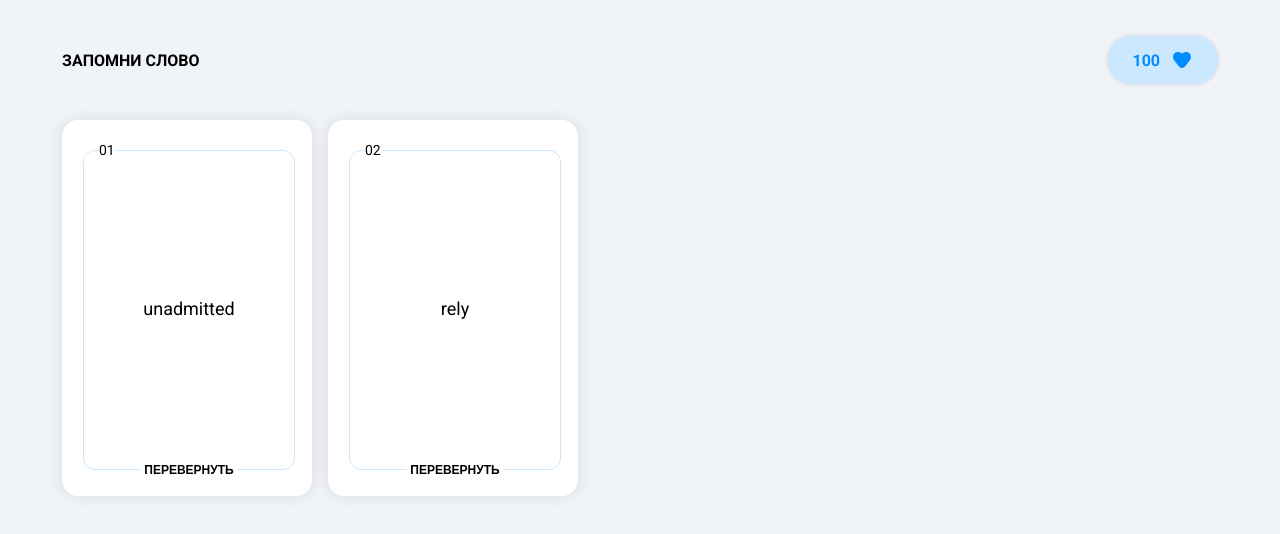
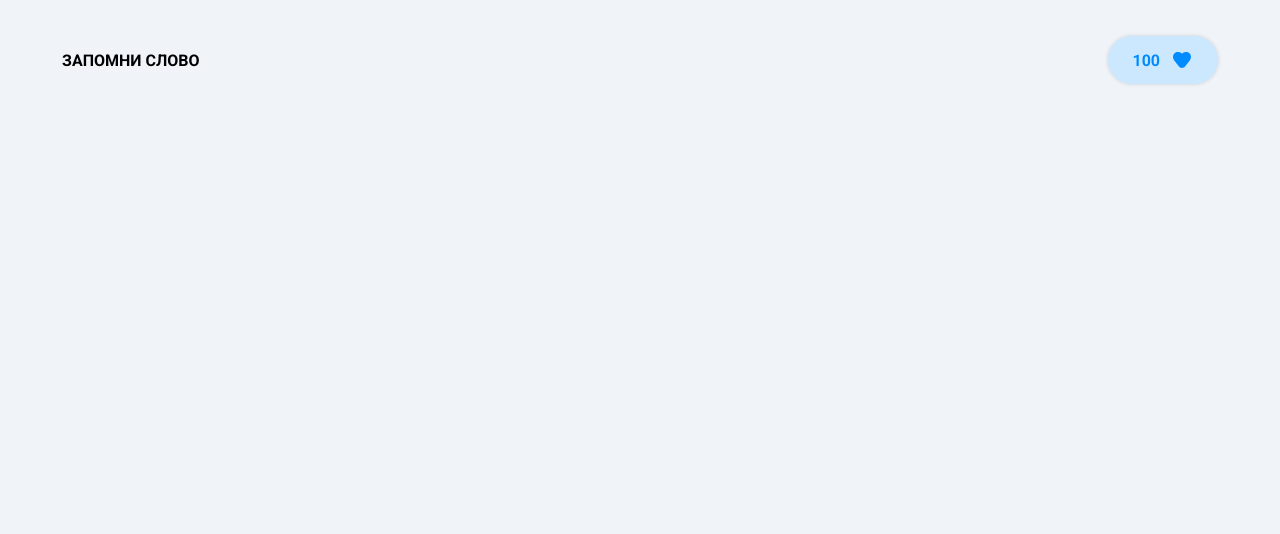
Before and after one commit to itsslava/card-game, a Vue app: page / in a window 1280 px wide. Shown: the top 534 px of the page. Built offline with nearby package versions, Linux system fonts and the light colour scheme.

Commit message:
refactor(card-list): convert to stateless component with props and emits

```diff
--- a/src/components/card-list.vue
+++ b/src/components/card-list.vue
@@ -1,38 +1,11 @@
 <script setup>
-import { ref } from 'vue';
 import Card from './Card.vue';
 
-const cards = ref([
-	{
-		number: '01',
-		word: 'unadmitted',
-		translation: 'непринятый',
-		state: 'closed',
-		status: 'pending',
-	},
-	{
-		number: '02',
-		word: 'rely',
-		translation: 'полагаться',
-		state: 'closed',
-		status: 'pending',
-	},
-]);
+const props = defineProps({
+	cards: Array,
+});
 
-function flipCard(index) {
-	cards.value[index].state = 'opened';
-	cards.value[index].status = 'pending';
-}
-
-function markWrong(index) {
-	cards.value[index].state = 'closed';
-	cards.value[index].status = 'fail';
-}
-
-function markRight(index) {
-	cards.value[index].state = 'closed';
-	cards.value[index].status = 'success';
-}
+const emit = defineEmits(['flip', 'wrong', 'right']);
 </script>
 
 <template>
@@ -42,9 +15,9 @@ function markRight(index) {
 			:key="card.number"
 			:card="card"
 			:index="index"
-			@flip="flipCard"
-			@wrong="markWrong"
-			@right="markRight"
+			@flip="emit('flip', index)"
+			@wrong="emit('wrong', index)"
+			@right="emit('right', index)"
 		/>
 	</div>
 </template>
```
